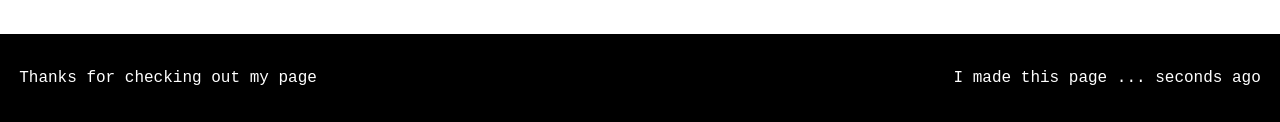
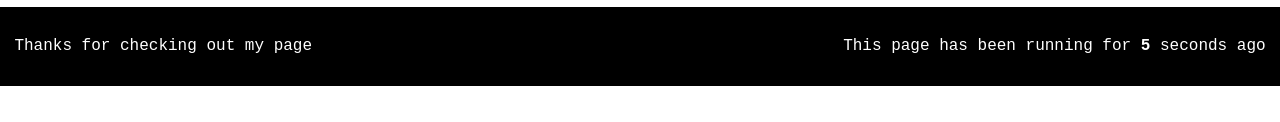
Before and after one commit to ciarancleland/portfolioProject2, a plain HTML site: page contactMe.html in a window 1280 px wide. Shown: the part 678-800 px from the top of the page. Drawn offline with Linux system fonts and the light colour scheme.

Commit message:
Added a timer on Contact page

```diff
--- a/cMStyles.css
+++ b/cMStyles.css
@@ -70,9 +70,7 @@ main {
         display: block;
         height: auto;
     }
-    footer {
-        position: unset;
-    }
+
 }
 
 
@@ -196,9 +194,8 @@ br {
 
 footer {
     /*border: 2px solid black;*/
-    position: absolute;
     bottom: 0;
-    padding: 1.2rem;
+    padding: 0.9rem;
     background-color: black;
     color: white;
     display: flex;
--- a/contactMe.html
+++ b/contactMe.html
@@ -74,8 +74,10 @@
 
 <footer>
     <p id="thanks">Thanks for checking out my page</p>
-    <p id="contact-info">I made this page ... seconds ago</p>
+    <p id="contact-info">This page has been running for <b id='timer'>0</b> seconds ago</p>
 </footer>
+
+<script src="./timer.js" async></script>
 
 </body>
 </html>
--- /dev/null
+++ b/timer.js
@@ -0,0 +1,11 @@
+function startTimer () {
+    let count = 0;
+    const timerElement = document.getElementById('timer');
+
+    setInterval(function(){
+        count++;
+        timerElement.innerHTML = count
+    }, 1000)
+}
+
+window.onload = startTimer;
```
